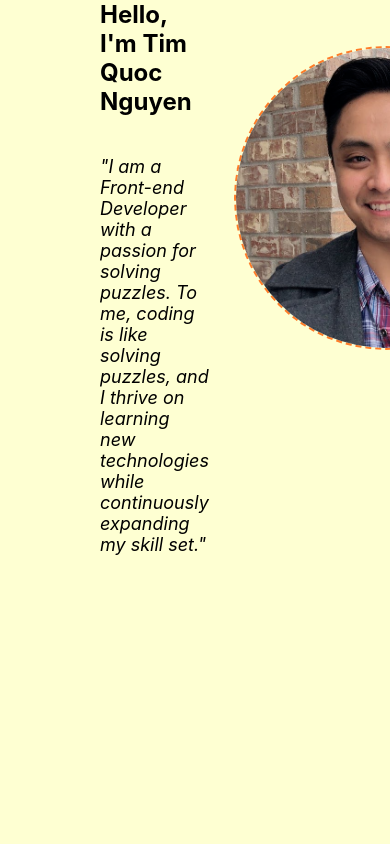
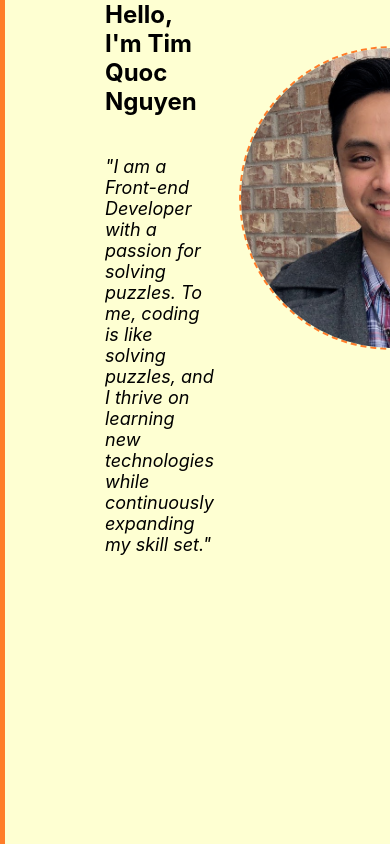
Before and after one commit to TimNguyen21/portfolio, a React (Create React App) app: page / in a window 390 px wide. Shown: the top 844 px of the page. Built offline with nearby package versions, Linux system fonts and the light colour scheme.

Commit message:
[main] Added page responsiveness for main page

```diff
--- a/src/index.css
+++ b/src/index.css
@@ -8,6 +8,11 @@ body {
   background-color: #FEFFD2;
 }
 
+html {
+  border-left: 5px solid #FF7D29;
+  height: 100%;
+}
+
 code {
   font-family: source-code-pro, Menlo, Monaco, Consolas, 'Courier New',
     monospace;
```
